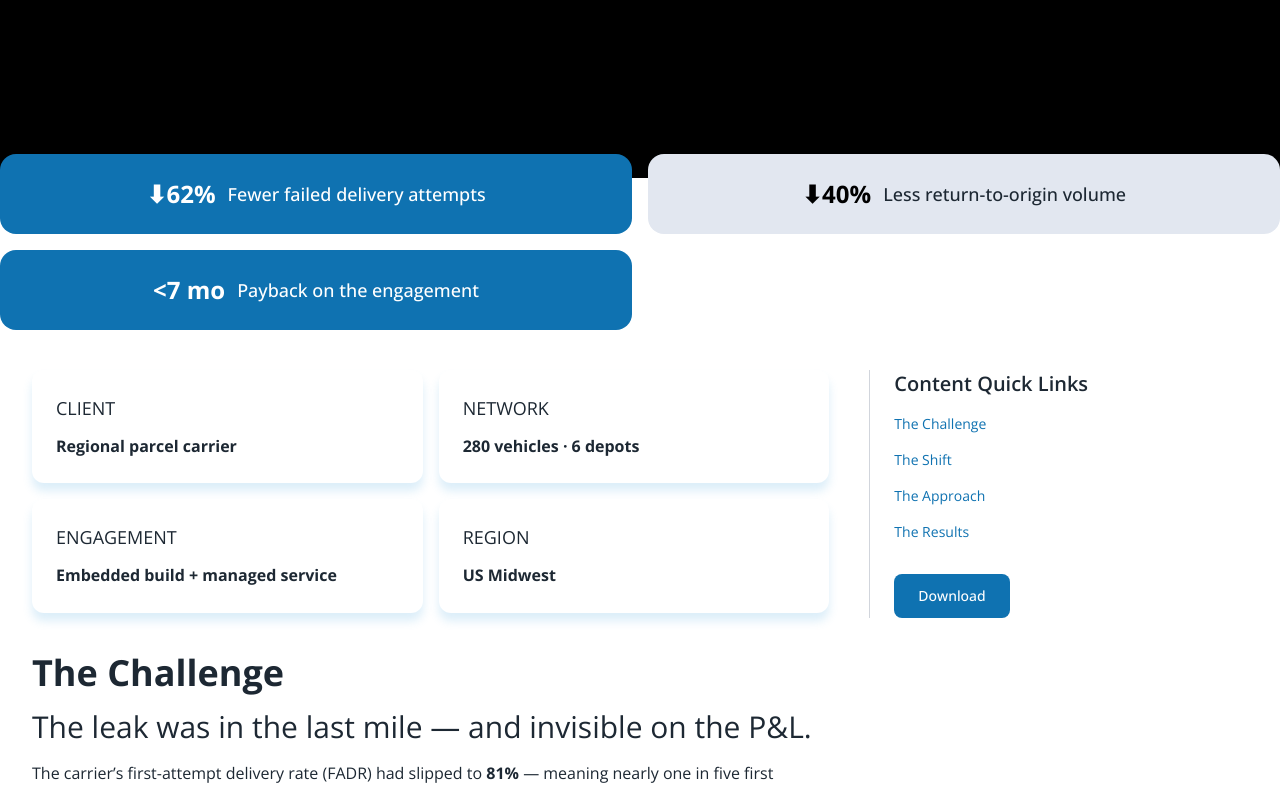
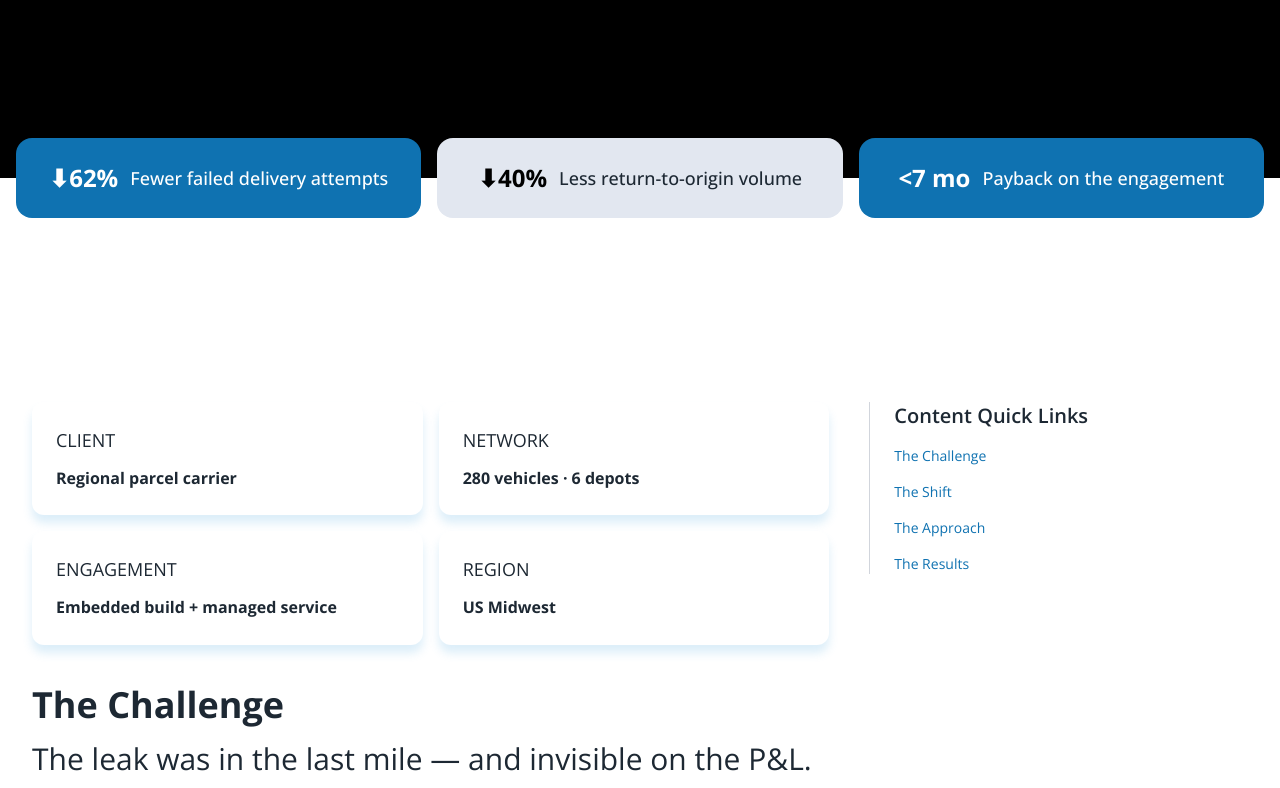
Before and after one commit to kaleshwar-sunny/praval-web, a Next.js app: page /case-studies/gen-ai in a window 1280 px wide. Shown: the part 480-1268 px from the top of the page. Built offline with nearby package versions, Linux system fonts and the light colour scheme.

Commit message:
download button removal

```diff
--- a/src/app/case-studies/gen-ai/page.jsx
+++ b/src/app/case-studies/gen-ai/page.jsx
@@ -30,7 +30,7 @@ export default function LastMileOperationsCopilotCaseStudy() {
   };
 
   return (
-    <div className="w-full bg-red-500b">
+    <div className="w-full">
 
       {/* HERO SECTION */}
       <div className="relative w-full">
@@ -54,9 +54,9 @@ export default function LastMileOperationsCopilotCaseStudy() {
           </div>
 
           {/* Floating Cards - positioned absolutely over the hero */}
-          <div className="relative md:absolute md:bottom-0 md:left-0 md:right-0 md:translate-y-1/2">
-            <div className="mt-8 md:mt-32">
-              <div className="grid grid-cols-1 sm:grid-cols-2 gap-4">
+          <div className="absolute bottom-0 left-0 right-0 translate-y-1/2">
+            <div className="max-w-7xl mx-auto px-4">
+              <div className="grid grid-cols-1 sm:grid-cols-3 gap-4">
                 {/* Card 1 */}
                 <div className="bg-[#0F72B1] rounded-2xl p-6 transform hover:scale-105 transition-transform duration-300 ease-in-out">
                   <div className="flex items-center justify-center gap-3">
@@ -105,7 +105,7 @@ export default function LastMileOperationsCopilotCaseStudy() {
       </div>
 
       {/* CONTENT */}
-      <section className="max-w-7xl mx-auto px-4 md:px-8 md:pt-48 pt-4 pb-16 grid grid-cols-1 md:grid-cols-3 gap-10">
+      <section className="max-w-7xl mx-auto px-4 md:px-8 pt-28 mt-20 md:mt-28 pb-16 grid grid-cols-1 md:grid-cols-3 gap-10">
         {/* LEFT CONTENT */}
         <div className="md:col-span-2 space-y-10">
           {/* Real Problem + Scope cards */}
@@ -453,18 +453,6 @@ export default function LastMileOperationsCopilotCaseStudy() {
                 </li>
               ))}
             </ul>
-            <>
-              <button onClick={() => setShowModal(true)} className="bg-[#0F72B1] text-white text-sm font-medium px-6 py-3 rounded-lg hover:bg-[#0d62a0] transition-colors cursor-pointer">
-                Download
-              </button>
-              <DownloadModal
-                open={showModal}
-                onClose={() => setShowModal(false)}
-                title="Sales were up. Margin was leaking."
-                pdfUrl="/pdfs/FMCG-Case-Study.pdf"
-                fileName="FMCG-Case-Study.pdf"
-              />
-            </>
           </div>
         </div>
       </section>
```
